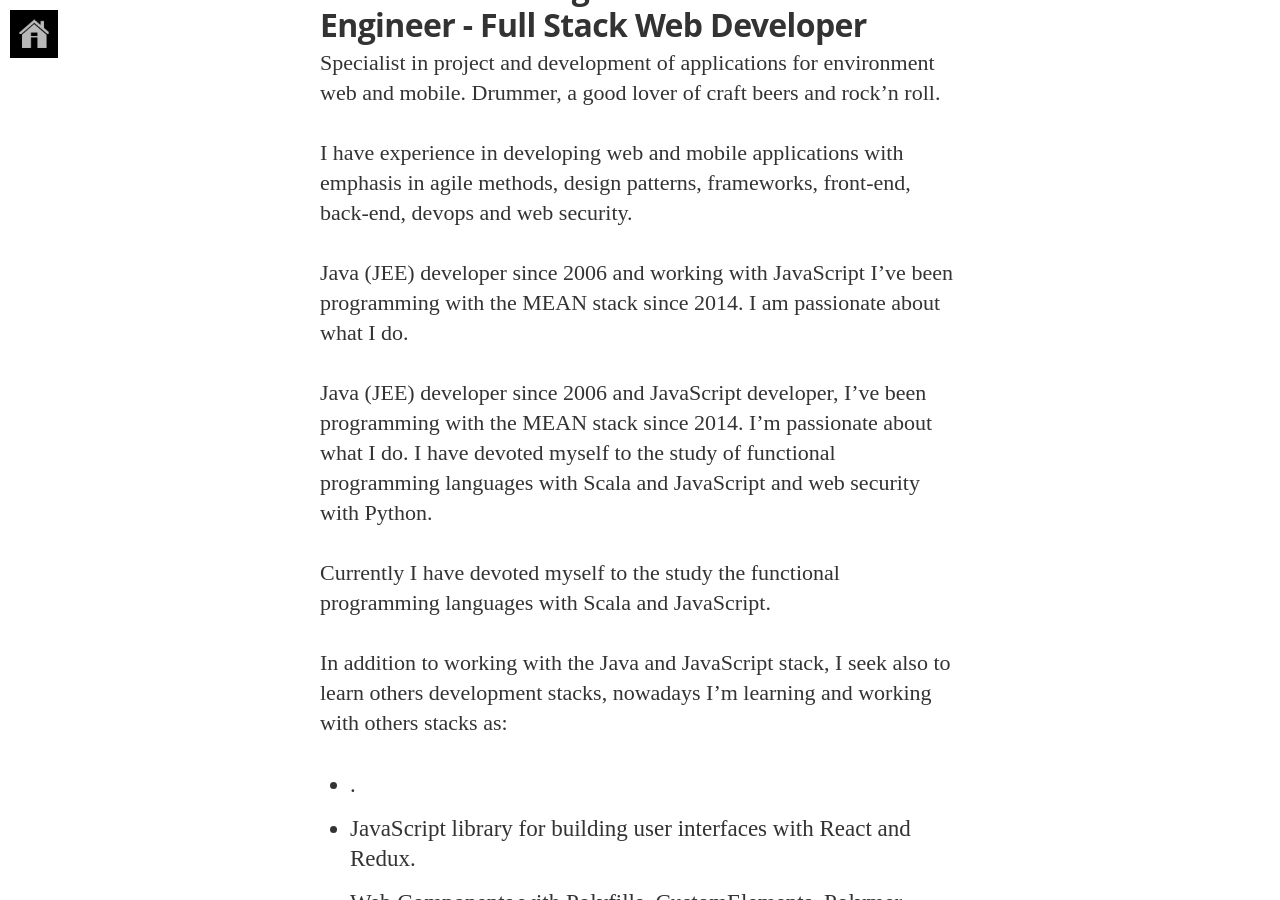
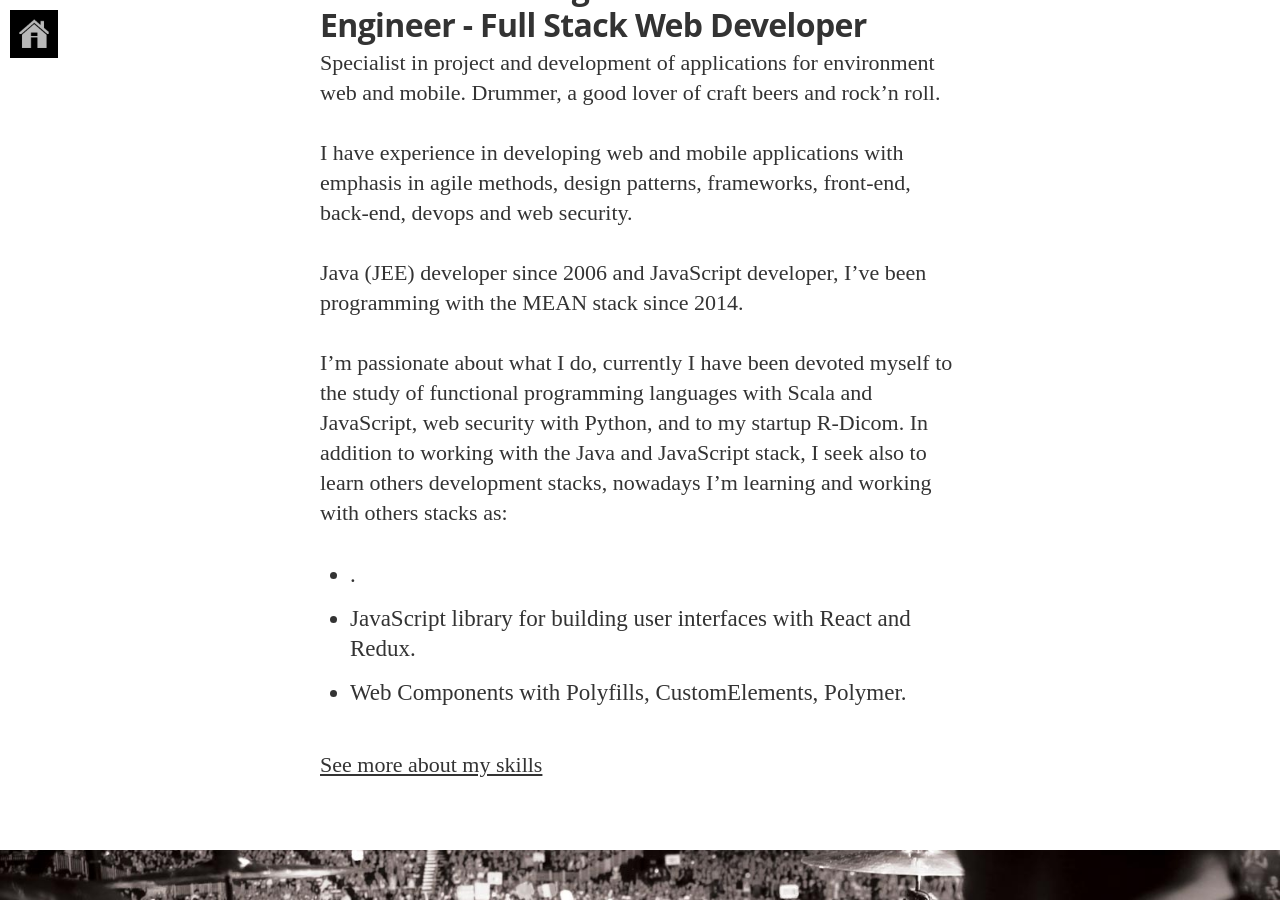
Before and after one commit to robsonfagundes/robsonfagundes.github.io, a Jekyll site: the page built from about-me.md, in a window 1280 px wide and 900 px high, scrolled down 347 px. Built offline with Jekyll 4.4.1, drawn with Linux system fonts in a browser that asks for light colours; nearby versions of some CDN libraries; some web fonts are replaced.

Commit message:
Update about-me

```diff
--- a/about-me.md
+++ b/about-me.md
@@ -11,13 +11,9 @@ Specialist in project and development of applications for environment web and mo
 
 I have experience in developing web and mobile applications with emphasis in agile methods, design patterns, frameworks, front-end, back-end, devops and web security.
 
-Java (JEE) developer since 2006 and working with JavaScript I've been programming with the MEAN stack since 2014.
-I am passionate about what I do.
+Java (JEE) developer since 2006 and JavaScript developer, I've been programming with the MEAN stack since 2014.
 
-Java (JEE) developer since 2006 and JavaScript developer, I've been programming with the MEAN stack since 2014. I'm passionate about what I do. I have devoted myself to the study of functional programming languages with Scala and JavaScript and web security with Python.
-
-Currently I have devoted myself to the study the functional programming languages with Scala and JavaScript.
-
+I'm passionate about what I do, currently I have been devoted myself to the study of functional programming languages with Scala and JavaScript, web security with Python, and to my startup R-Dicom.
 In addition to working with the Java and JavaScript stack, I seek also to learn others development stacks, nowadays I'm learning and working with others stacks as:
 
  -   .
```
